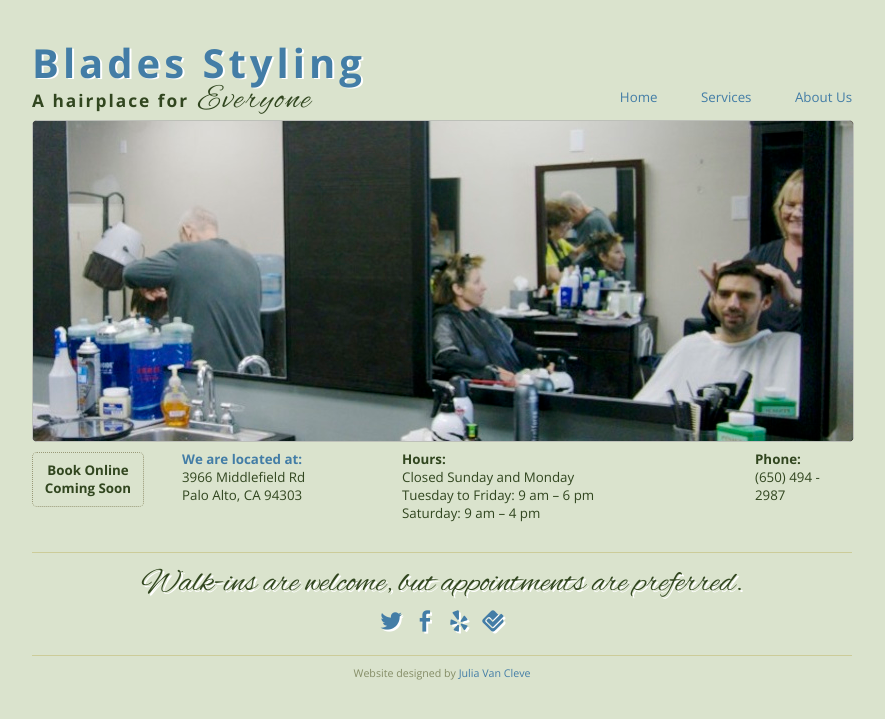
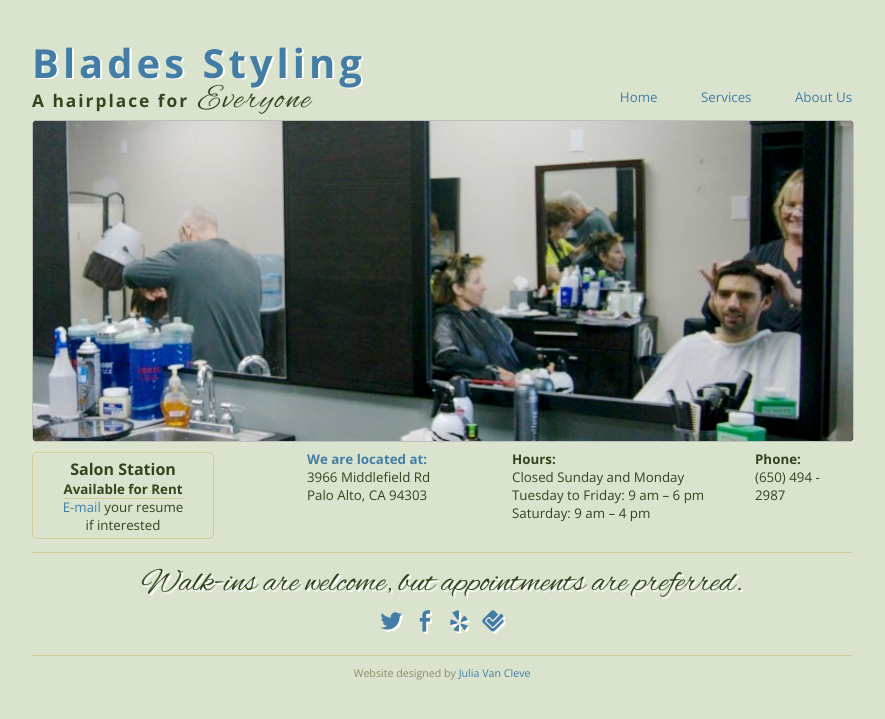
Before and after one commit to jmvx/blades-styling, a Jekyll site: the page built from index.html, in a window 1280 px wide. Shown: the top 719 px of the page, without its empty margins (198-1083 px from the left). Built offline with Jekyll 4.4.1, drawn with Linux system fonts in a browser that asks for light colours; nearby versions of some CDN libraries; Markdown is read by kramdown in place of the engine named in the settings.

Commit message:
Added a salon rental add

```diff
--- a/_includes/booking.html
+++ b/_includes/booking.html
@@ -1,4 +1,6 @@
 <div class="placeholder">
-  Book Online <br/>
-  Coming Soon
+  <span style="font-size:12pt; font-weight:bold;">Salon Station</span> <br/>
+  <span style="border-bottom:1px solid #cccc99; font-weight:bold;">Available for Rent</span> <br />
+  <a href="mailto:peggy@bladesbarber.com">E-mail</a> your resume <br />
+  if interested
 </div>
--- a/style.css
+++ b/style.css
@@ -165,13 +165,13 @@
 
 #address {
   position:absolute;
-  left: 150px;
+  left: 275px;
   top:8px;
 }
 
 #hours {
   position:absolute;
-  left: 370px;
+  left: 480px;
   top:8px;
 }
 
@@ -255,11 +255,10 @@
 }
 
 .placeholder {
-  width:110px;
-  height:45px;
+  width:180px;
+  height:80px;
   text-align:center;
-  padding-top:8px;
-  font-weight:bold;
-  border:1px dotted #999977;
+  padding-top:5px;
+  border:1px solid #cccc99;
   border-radius: 5px;
 }
```
